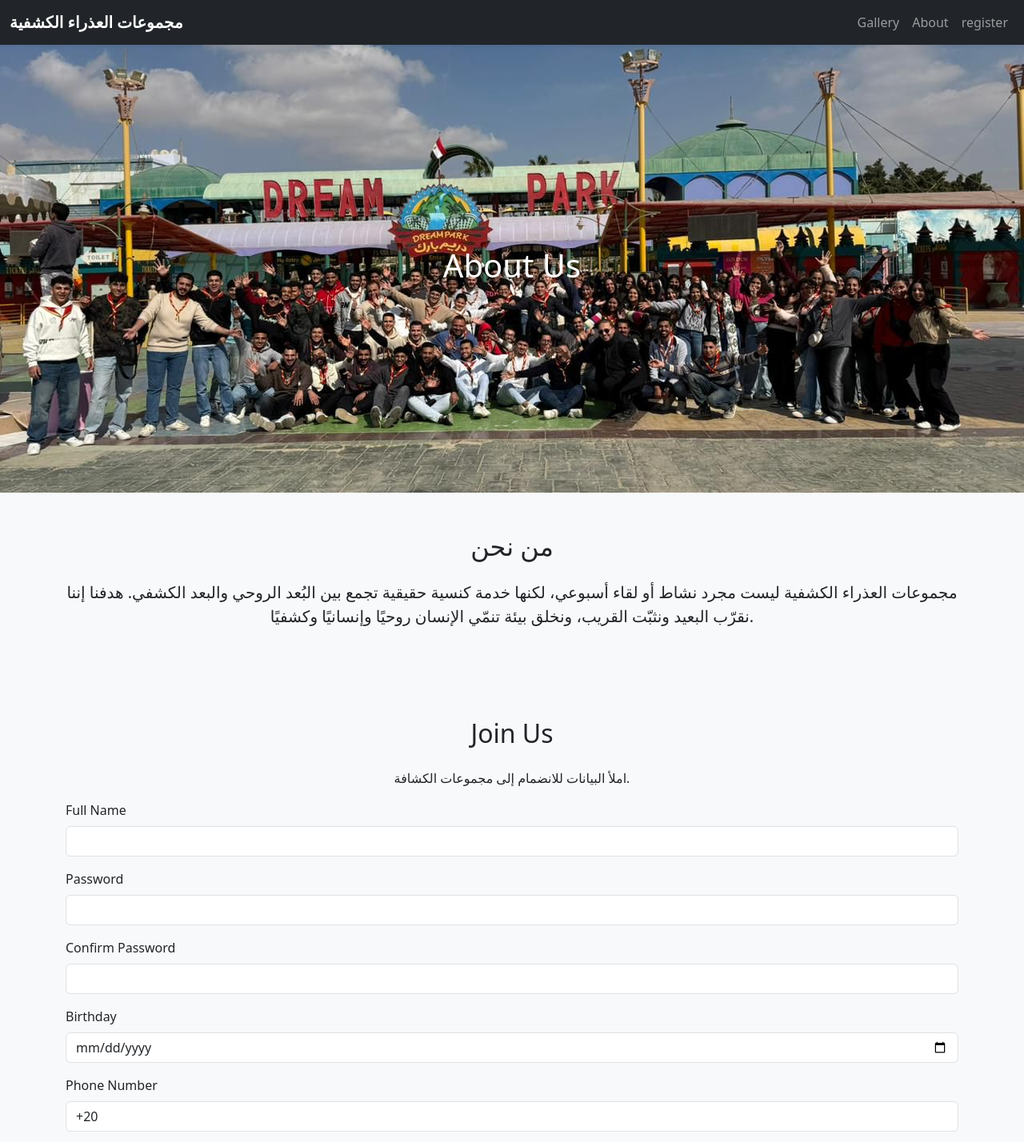
After one commit to davidgeorgeelkomos/Scout_website, a Flask app: page /about in a window 1280 px wide. The commit adds this page. Shown: the top 1428 px of the page at 80% size. Run offline with Flask 3, Linux system fonts and the light colour scheme; some libraries are stand-ins or nearby versions.

Commit message:
adding about and gallery page

```diff
--- a/app.py
+++ b/app.py
@@ -146,17 +146,35 @@
     session["user_id"] = rows[0]["id"]
     return redirect("/")
 
+# MAP PAGE displaying all users
 @app.route("/map")
-@login_required
-def map_view():
-    # Join users + maps so we can show names on markers
-    rows = db.execute("""
-        SELECT users.name, maps.latitude, maps.longitude
-        FROM maps
-        JOIN users ON users.id = maps.user_id
+def map_page():
+    locations = db.execute("""
+        SELECT users.name, users.sector, maps.latitude, maps.longitude
+        FROM users
+        JOIN maps ON users.id = maps.user_id
     """)
+    return render_template("map.html", locations=locations)
 
-    return render_template("map.html", locations=rows)
+
+# GALLERY PAGE
+@app.route("/gallery")
+def gallery():
+    return render_template("gallery.html")
+
+
+# ABOUT PAGE
+@app.route("/about")
+def about():
+    user = None
+
+    if session.get("user_id"):
+        user = db.execute(
+            "SELECT name, sector FROM users WHERE id = ?",
+            session["user_id"]
+        )[0]
+
+    return render_template("about.html", user=user)
 
 
 # LOGOUT
--- a/static/styles.css
+++ b/static/styles.css
@@ -1,5 +1,5 @@
 /* ============================
-   HERO (your existing code)
+   HERO (the main banner at the top)
 ============================ */
 .hero {
   background: url('/static/images/summery.jpg') center/cover no-repeat;
@@ -43,3 +43,12 @@
   height: 250px;
   border-radius: 10px;
 }
+
+/* ============================
+   about page p1
+============================ */
+.about-p1 {
+  background: url('/static/images/about1.jpg') center/cover no-repeat;
+  min-height: 400px;
+  border-radius: 10px;
+}
--- /dev/null
+++ b/templates/about.html
@@ -0,0 +1,136 @@
+{% extends "layout.html" %}
+
+{% block title %}
+Join Us
+{% endblock %}
+
+{% block main %}
+
+<!-- Hero -->
+<header class="hero d-flex align-items-center justify-content-center text-center text-white">
+  <h1>About Us</h1>
+</header>
+
+<!-- About Section -->
+<section class="container my-5">
+  <h2 class="text-center mb-4">من نحن</h2>
+  <p class="lead text-center">
+    مجموعات العذراء الكشفية ليست مجرد نشاط أو لقاء أسبوعي، لكنها خدمة كنسية حقيقية
+    تجمع بين البُعد الروحي والبعد الكشفي. هدفنا إننا نقرّب البعيد ونثبّت القريب،
+    ونخلق بيئة تنمّي الإنسان روحيًا وإنسانيًا وكشفيًا.
+  </p>
+</section>
+
+<!-- Join Us Section -->
+<section class="container my-5">
+  <h2 class="text-center mb-4">Join Us</h2>
+  <p class="text-center">املأ البيانات للانضمام إلى مجموعات الكشافة.</p>
+
+  <form action="/register" method="POST">
+
+    <!-- Full Name -->
+    <div class="mb-3">
+      <label class="form-label">Full Name</label>
+      <input type="text" class="form-control" name="username" required>
+    </div>
+
+    <!-- Password -->
+    <div class="mb-3">
+      <label class="form-label">Password</label>
+      <input type="password" class="form-control" name="password" required>
+    </div>
+
+    <!-- Confirm Password -->
+    <div class="mb-3">
+      <label class="form-label">Confirm Password</label>
+      <input type="password" class="form-control" name="confirmation" required>
+    </div>
+
+    <!-- Birthday -->
+    <div class="mb-3">
+      <label class="form-label">Birthday</label>
+      <input type="date" class="form-control" name="birthday" required>
+    </div>
+
+    <!-- Phone -->
+    <div class="mb-3">
+      <label class="form-label">Phone Number</label>
+      <input type="text"
+             class="form-control"
+             name="phone"
+             placeholder="+20**********"
+             pattern="\+20[0-9]{10}"
+             value="+20"
+             onkeydown="if(event.key !== 'Backspace' && !this.value.startsWith('+20')) this.value='+20';"
+             required>
+    </div>
+
+    <!-- Sector -->
+    <div class="mb-3">
+      <label class="form-label">Sector</label>
+      <select class="form-select" name="sector" required>
+        <option disabled selected>Select sector</option>
+        <option value="أشبال وزهرات">أشبال وزهرات</option>
+        <option value="مبتداء ومرشدات">مبتداء ومرشدات</option>
+        <option value="متقدم">متقدم</option>
+        <option value="جوالة">جوالة</option>
+      </select>
+    </div>
+
+    <!-- Map -->
+    <div class="mb-3">
+      <label class="form-label">Home Location (Click on the map)</label>
+      <div id="map" style="height: 300px; border-radius: 8px;"></div>
+    </div>
+
+    <input type="hidden" name="lat" id="lat">
+    <input type="hidden" name="lng" id="lng">
+
+    <button class="btn btn-primary w-100 mt-3">Join Now</button>
+  </form>
+</section>
+
+<!-- Leaflet -->
+<link rel="stylesheet" href="https://unpkg.com/leaflet@1.9.4/dist/leaflet.css">
+<script src="https://unpkg.com/leaflet@1.9.4/dist/leaflet.js"></script>
+
+<script>
+  const map = L.map('map').setView([26.8206, 30.8025], 6);
+
+  L.tileLayer('https://{s}.tile.openstreetmap.org/{z}/{x}/{y}.png', {
+    attribution: '&copy; OpenStreetMap'
+  }).addTo(map);
+
+  let marker;
+
+  // Auto detect location
+  if (navigator.geolocation) {
+    navigator.geolocation.getCurrentPosition(
+      function (pos) {
+        const lat = pos.coords.latitude;
+        const lng = pos.coords.longitude;
+
+        map.setView([lat, lng], 16);
+
+        marker = L.marker([lat, lng]).addTo(map);
+
+        document.getElementById("lat").value = lat;
+        document.getElementById("lng").value = lng;
+      }
+    );
+  }
+
+  // User clicks to change location
+  map.on("click", function (e) {
+    if (marker) {
+      marker.setLatLng(e.latlng);
+    } else {
+      marker = L.marker(e.latlng).addTo(map);
+    }
+
+    document.getElementById("lat").value = e.latlng.lat;
+    document.getElementById("lng").value = e.latlng.lng;
+  });
+</script>
+
+{% endblock %}
--- a/templates/layout.html
+++ b/templates/layout.html
@@ -59,38 +59,19 @@
 
         <p class="mb-2">تابعونا على:</p>
 
-        <!-- Facebook -->
         <a href="https://www.facebook.com/share/g/17Qf9vtkNw/" class="text-white mx-2">
-            <svg xmlns="http://www.w3.org/2000/svg" width="15" height="15" fill="currentColor"
-                 class="bi bi-facebook" viewBox="0 0 16 16">
-                <path d="M16 8.049c0-4.446-3.582-8.05-8-8.05C3.58 0-.002 3.603-.002 8.05
-                c0 4.017 2.926 7.347 6.75 7.951v-5.625h-2.03V8.05H6.75V6.275
-                c0-2.017 1.195-3.131 3.022-3.131.876 0 1.791.157 1.791.157v1.98H10.55
-                c-.993 0-1.303.621-1.303 1.258v1.51h2.218l-.354 2.326H9.25V16
-                c3.824-.604 6.75-3.934 6.75-7.951"/>
+            <svg xmlns="http://www.w3.org/2000/svg" width="16" height="16" fill="currentColor" class="bi bi-facebook" viewBox="0 0 16 16">
+                <path d="M16 8.049c0-4.446-3.582-8.05-8-8.05C3.58 0-.002 3.603-.002 8.05c0 4.017 2.926 7.347 6.75 7.951v-5.625h-2.03V8.05H6.75V6.275c0-2.017 1.195-3.131 3.022-3.131.876 0 1.791.157 1.791.157v1.98h-1.009c-.993 0-1.303.621-1.303 1.258v1.51h2.218l-.354 2.326H9.25V16c3.824-.604 6.75-3.934 6.75-7.951"/>
             </svg>
         </a>
-
-        <!-- YouTube -->
-        <a href="https://www.youtube.com/@%D9%85%D8%AC%D9%85%D9%88%D8%B9%D8%A7%D8%AA%D8%A7%D9%84%D8%B9%D8%B0%D8%B1%D8%A7%D8%A1%D8%A7%D9%84%D9%83%D8%B4%D9%81%D9%8A%D8%A9-%D9%822%D8%AA/"
-           class="text-white mx-2">
-            <svg xmlns="http://www.w3.org/2000/svg" width="5" height="5"
-                 fill="currentColor" class="bi bi-youtube" viewBox="0 0 16 16">
-                <path d="M8.051 1.999h.089c.822.003 4.987.033 6.11.335a2.01 2.01 0 0 1
-                1.415 1.42c.101.38.172.883.22 1.402c.065.914.073 1.77.074 1.957v.075
-                c-.001.194-.01 1.108-.082 2.06c-.05.572-.124 1.14-.235 1.558a2.01
-                2.01 0 0 1-1.415 1.42c-1.16.312-5.569.334-6.18.335h-.142"/>
+        <a href="https://www.youtube.com/@%D9%85%D8%AC%D9%85%D9%88%D8%B9%D8%A7%D8%AA%D8%A7%D9%84%D8%B9%D8%B0%D8%B1%D8%A7%D8%A1%D8%A7%D9%84%D9%83%D8%B4%D9%81%D9%8A%D8%A9-%D9%822%D8%AA/" class="text-white mx-2">
+            <svg xmlns="http://www.w3.org/2000/svg" width="16" height="16" fill="currentColor" class="bi bi-youtube" viewBox="0 0 16 16">
+                <path d="M8.051 1.999h.089c.822.003 4.987.033 6.11.335a2.01 2.01 0 0 1 1.415 1.42c.101.38.172.883.22 1.402l.01.104.022.26.008.104c.065.914.073 1.77.074 1.957v.075c-.001.194-.01 1.108-.082 2.06l-.008.105-.009.104c-.05.572-.124 1.14-.235 1.558a2.01 2.01 0 0 1-1.415 1.42c-1.16.312-5.569.334-6.18.335h-.142c-.309 0-1.587-.006-2.927-.052l-.17-.006-.087-.004-.171-.007-.171-.007c-1.11-.049-2.167-.128-2.654-.26a2.01 2.01 0 0 1-1.415-1.419c-.111-.417-.185-.986-.235-1.558L.09 9.82l-.008-.104A31 31 0 0 1 0 7.68v-.123c.002-.215.01-.958.064-1.778l.007-.103.003-.052.008-.104.022-.26.01-.104c.048-.519.119-1.023.22-1.402a2.01 2.01 0 0 1 1.415-1.42c.487-.13 1.544-.21 2.654-.26l.17-.007.172-.006.086-.003.171-.007A100 100 0 0 1 7.858 2zM6.4 5.209v4.818l4.157-2.408z"/>
             </svg>
         </a>
-
-
-        <!-- TikTok -->
         <a href="https://www.tiktok.com/@m__ri57?_t=ZS-8zxqOLYdUcU&_r=1" class="text-white mx-2">
-            <svg xmlns="http://www.w3.org/2000/svg" width="15" height="15"
-                 fill="currentColor" class="bi bi-tiktok" viewBox="0 0 16 16">
-                <path d="M9 0h1.98c.144.715.54 1.617 1.235 2.512C12.895 3.389
-                13.797 4 15 4v2c-1.753 0-3.07-.814-4-1.829V11a5 5 0 1 1-5-5v2a3 3 0
-                1 0 3 3z"/>
+            <svg xmlns="http://www.w3.org/2000/svg" width="16" height="16" fill="currentColor" class="bi bi-tiktok" viewBox="0 0 16 16">
+            <path d="M9 0h1.98c.144.715.54 1.617 1.235 2.512C12.895 3.389 13.797 4 15 4v2c-1.753 0-3.07-.814-4-1.829V11a5 5 0 1 1-5-5v2a3 3 0 1 0 3 3z"/>
             </svg>
         </a>
 
```
Also changed, not shown: scout.sql (+21 -14 lines), templates/gallery.html (added, +69 -0 lines), templates/map.html (+20 -4 lines), scout.db, 2 other files.
